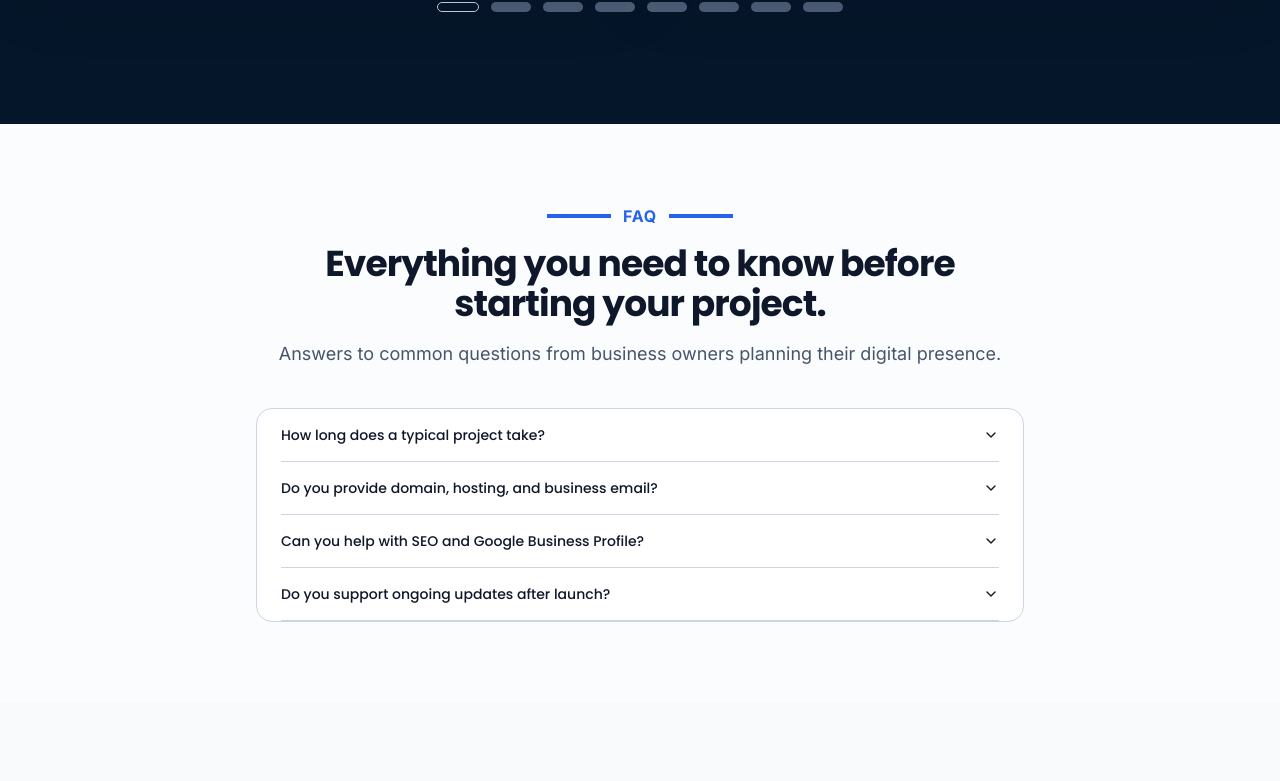
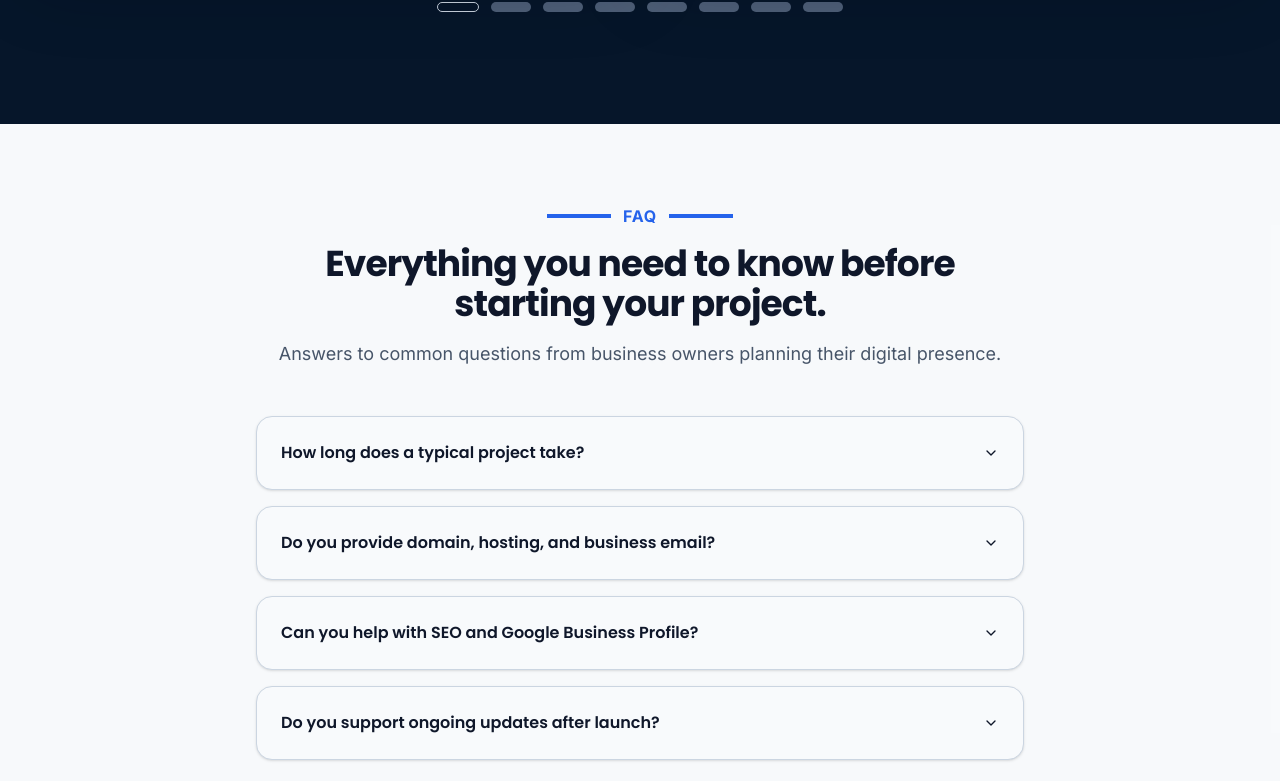
Before and after one commit to mishuk09/NovaWeb, a Next.js app: page / in a window 1280 px wide. Shown: the part 8920-9701 px from the top of the page. Built offline with nearby package versions, Linux system fonts and the light colour scheme; no server answers.

Commit message:
add improvement of faqs

```diff
--- a/components/sections/home/faq-section.tsx
+++ b/components/sections/home/faq-section.tsx
@@ -13,24 +13,40 @@ import { buildFaqSchema } from "@/lib/seo";
 
 export function FaqSection() {
   return (
-    <Section id="faq" className="bg-card/40">
-      <Container className="space-y-10">
+    <Section id="faq" className="relative overflow-hidden bg-slate-50/50 py-24 dark:bg-transparent">
+
+      {/* Subtle background glow/gradient to make the section pop slightly */}
+      <div className="absolute inset-0 -z-10 bg-[radial-gradient(ellipse_at_top,_var(--tw-gradient-stops))] from-primary/5 via-transparent to-transparent opacity-50" />
+
+      <Container className="space-y-12">
         <SectionHeading
           eyebrow="FAQ"
           title="Everything you need to know before starting your project."
           description="Answers to common questions from business owners planning their digital presence."
         />
-        <div className="mx-auto max-w-3xl rounded-2xl border border-border bg-card px-6">
-          <Accordion type="single" collapsible>
+
+        <div className="mx-auto max-w-3xl">
+          {/* Added space-y-4 to separate the items into individual floating cards */}
+          <Accordion type="single" collapsible className="w-full space-y-4">
             {homeFaq.map((item, index) => (
-              <AccordionItem key={item.question} value={`item-${index}`}>
-                <AccordionTrigger>{item.question}</AccordionTrigger>
-                <AccordionContent>{item.answer}</AccordionContent>
+              <AccordionItem
+                key={item.question}
+                value={`item-${index}`}
+                // Removes default bottom border and turns each item into a polished card with active states
+                className="overflow-hidden rounded-2xl border border-border/50 bg-background px-6 py-2 shadow-sm transition-all hover:border-border hover:shadow-md data-[state=open]:border-primary/30 data-[state=open]:bg-primary/[0.02] data-[state=open]:shadow-md"
+              >
+                <AccordionTrigger className="text-left text-base font-semibold transition-colors hover:no-underline [&[data-state=open]]:text-primary">
+                  {item.question}
+                </AccordionTrigger>
+                <AccordionContent className="pb-4 text-base leading-relaxed text-muted-foreground">
+                  {item.answer}
+                </AccordionContent>
               </AccordionItem>
             ))}
           </Accordion>
         </div>
       </Container>
+
       <JsonLd data={buildFaqSchema(homeFaq)} />
     </Section>
   );
```
